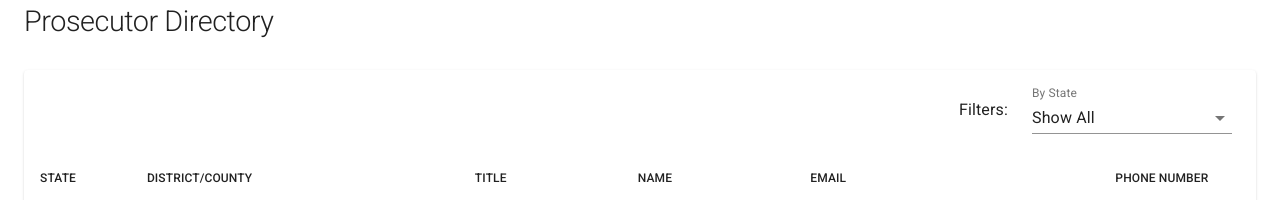
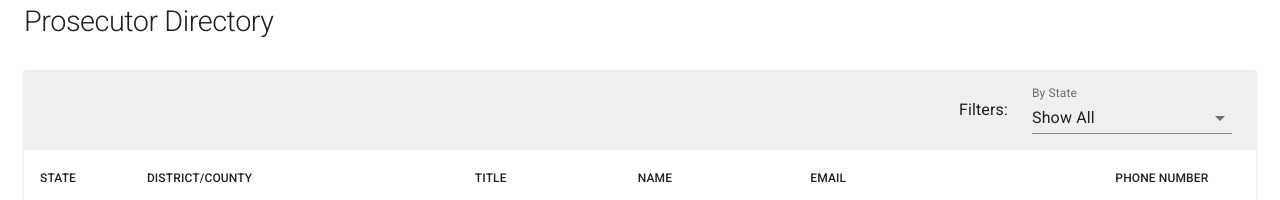
Before and after one commit to tylerjbroussard/contact-directory, a Next.js app: page / in a window 1280 px wide. Shown: the part 340-540 px from the top of the page. Built offline with nearby package versions, Linux system fonts and the light colour scheme.

Commit message:
Adds empty state if no data is found on filter

```diff
--- a/components/ContactDataTable/ContactDataTable.js
+++ b/components/ContactDataTable/ContactDataTable.js
@@ -1,6 +1,7 @@
 import React from 'react'
 
 import {
+  Box,
   Table,
   TableBody,
   TableCell,
@@ -52,6 +53,7 @@ const ContactDataTable = ({ contactData, handleFilteredData } = props) => {
         handleStateSelection={handleStateSelection}
         selectedState={filterState}
       />
+      {contactData.length ? (
         <TableContainer>
           <Table aria-label="Prosecutor Contact Data Table">
             <TableHead>
@@ -69,13 +71,8 @@ const ContactDataTable = ({ contactData, handleFilteredData } = props) => {
               ? contactData.slice(page * rowsPerPage, page * rowsPerPage + rowsPerPage)
               : contactData
             ).map((row) => {
-              // "State"
-              // "District/County"
-              // "Title"
-              // "First"
-              // "Last Name"
-              // "Email"
-              // "Phone Number"
+
+                console.log(row)
                 return (
                   <TableRow key={`${row.nameState}${row.First}${row['Last Name']}`}>
                     <TableCell align="left">{row.State}</TableCell>
@@ -110,6 +107,9 @@ const ContactDataTable = ({ contactData, handleFilteredData } = props) => {
             </TableFooter>
           </Table>
         </TableContainer>
+      ):(
+        <Box p={4}>No data available for these filters.</Box>
+      )}
     </Paper>
   )
 }
--- a/components/ContactDataTable/components/TableFilterControls/TableFilterControls.js
+++ b/components/ContactDataTable/components/TableFilterControls/TableFilterControls.js
@@ -4,7 +4,6 @@ import {
   Box,
   FormControl,
   InputLabel,
-  MenuItem,
   Select,
   Typography,
 } from '@material-ui/core'
@@ -21,6 +20,18 @@ const TableFilterControls = (props) => {
   const theme = useTheme()
 
   const useStyles = makeStyles(() => ({
+    filterBar: {
+      alignItems: 'center',
+      backgroundColor: theme.palette.background.light,
+      borderTopLeftRadius: '3px',
+      borderTopRightRadius: '3px',
+      display: 'flex',
+      justifyContent: 'flex-end',
+      paddingBottom: theme.spacing(2),
+      paddingLeft: theme.spacing(3),
+      paddingRight: theme.spacing(3),
+      paddingTop: theme.spacing(2),
+    },
     formControl: {
       marginLeft: theme.spacing(3),
       minWidth: 200,
@@ -38,14 +49,7 @@ const TableFilterControls = (props) => {
   }
 
   return (
-    <Box
-      alignItems="center"
-      bg="backgrounds.light"
-      display="flex"
-      justifyContent="flex-end"
-      py={2}
-      px={3}
-    >
+    <Box className={classes.filterBar}>
       <Typography>Filters: </Typography>
       <FormControl className={classes.formControl}>
         <InputLabel id="by-state">By State</InputLabel>
--- a/pages/index.js
+++ b/pages/index.js
@@ -23,7 +23,7 @@ const Home = () => {
   })
 
   const handleFilteredData = (filters) => {
-    if (filters.type.State === 'All') {
+    if (filters.type == 'State' && filters.value === 'All') {
       setFilteredContactData(contactData)
     } else {
       const filteredData = contactData.filter(data => data[filters.type] === filters.value)
```
Lines whose indentation alone changed are shown as unchanged.
